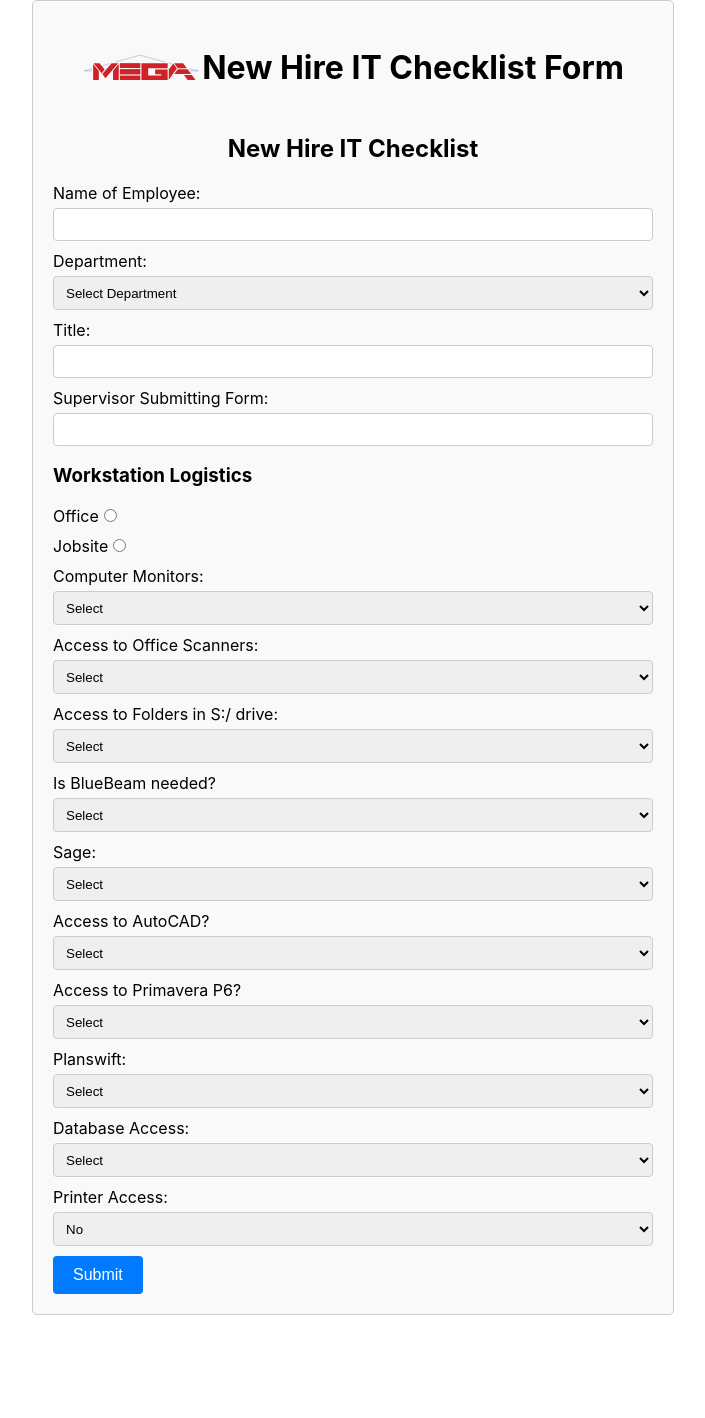
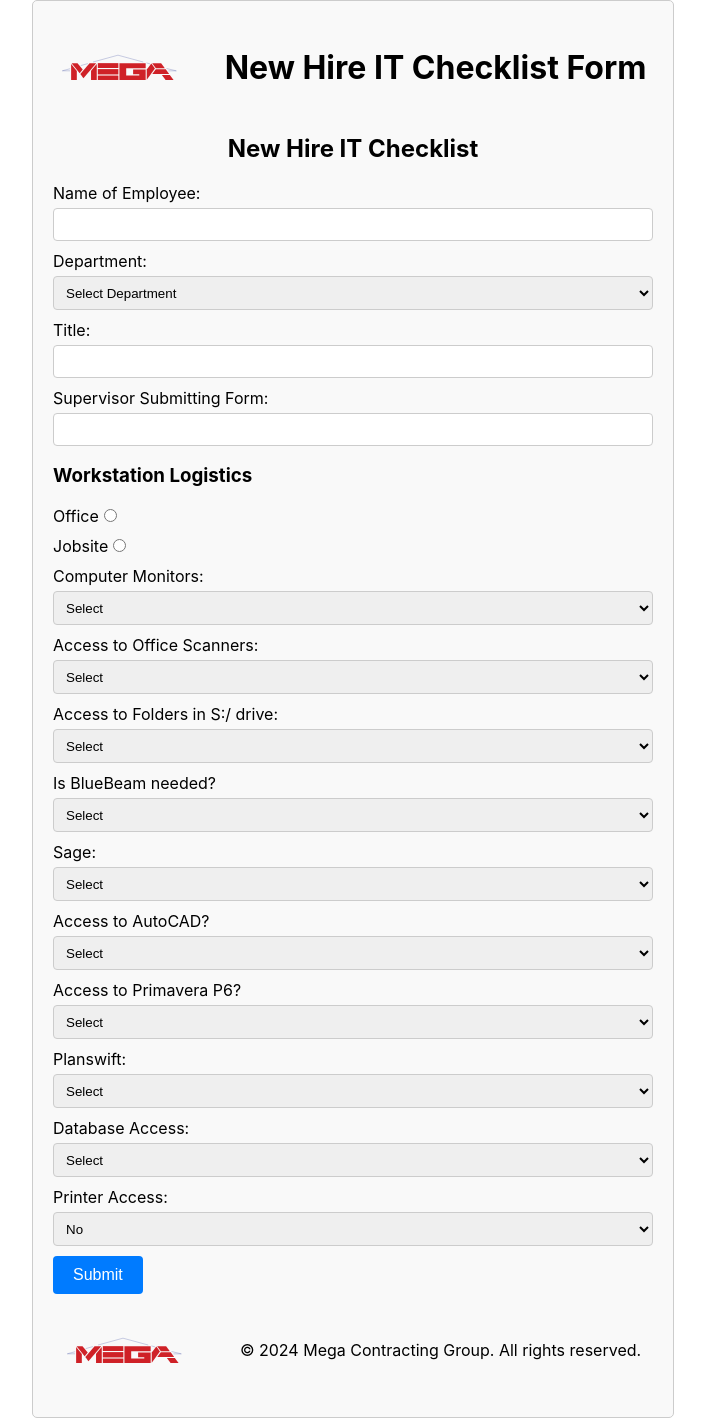
Before and after one commit to djpdim/newhire, a React (Create React App) app: page / in a window 1280 px wide. Shown: the whole page, without its empty margins (287-992 px from the left). Before the commit the page ends 1315 px from the top, so only its background shows below. Built offline with nearby package versions, Linux system fonts and the light colour scheme.

Commit message:
update functionality and added modules

```diff
--- a/src/App.css
+++ b/src/App.css
@@ -11,6 +11,7 @@
     align-items: center;
 }
 .logo {
+    margin-right: 45px;
     height: 20%;
     width: 20%;
 }
@@ -70,3 +71,16 @@
     font-weight: bold;
     color: darkgreen;
 }
+
+.footer {
+    margin-top: 10px;
+    display: flex;
+    justify-content: center; /* Align items horizontally center */
+    align-items: center; /* Align items vertically center */
+    text-align: center; /* Align text center */
+}
+
+.footer p {
+    display: inline;
+    margin-left: 10px; /* Adjust margin as needed */
+}
--- a/src/App.js
+++ b/src/App.js
@@ -3,16 +3,16 @@
 // App.js
 import React from "react";
 import "./App.css";
-import CompanyLogo from "./assets/megalg.svg"; // Import the company logo image
+// import CompanyLogo from "./assets/megalg.svg"; // Import the company logo image
 import NewHireForm from "./components/NewHireForm";
 
 function App() {
     return (
         <div className='App NewHireForm'>
-            <header className='App-header'>
+            {/* <header className='App-header'>
                 <img src={CompanyLogo} alt='Company Logo' className='logo' />
                 <h1 className='text-xl font-bold'>New Hire IT Checklist Form</h1>
-            </header>
+            </header> */}
             <main>
                 <NewHireForm />
             </main>
--- a/src/components/NewHireForm.js
+++ b/src/components/NewHireForm.js
@@ -2,7 +2,25 @@
 
 import emailjs from "emailjs-com";
 import React, { useState } from "react";
+import CompanyLogo from "../assets/megalg.svg"; // Import the company logo image
 
+const NavigationBar = () => {
+    return (
+        <div className='App-header'>
+            <img src={CompanyLogo} alt='Company Logo' className='logo' />
+            <h1>New Hire IT Checklist Form</h1>
+        </div>
+    );
+};
+
+const Footer = () => {
+    return (
+        <div className='footer'>
+            <img src={CompanyLogo} alt='Company Logo' className='logo' />
+            <p>&copy; 2024 Mega Contracting Group. All rights reserved.</p>
+        </div>
+    );
+};
 const NewHireForm = () => {
     const [formData, setFormData] = useState({
         employeeName: "",
@@ -36,6 +54,9 @@
             tasks: false,
             reports: false,
             subreq: false,
+            library: false,
+            safety: false,
+            purchasing: false,
         },
         printerAccess: {
             yes: false,
@@ -131,9 +152,9 @@
         //     setErrorMessage("Please fill out all required fields.");
         //     return;
         // }
-        //Prepare the email parameters
+
+        // Prepare the email parameters
         const message = `
-
                 Employee Name: ${formData.employeeName}
                 Department: ${formData.department}
                 Title: ${formData.title}
@@ -142,11 +163,27 @@
                 Monitors: ${formData.monitors}
                 Scanner Access: ${formData.scannerAccess}
                 Printer Access: ${formData.printerAccess.yes ? "Yes" : "No"}
-            BlueBeam Needed: ${formData.blueBeamNeeded}
+                Database Access: ${formData.databaseAccess}
+                Database Access Options: ${Object.keys(formData.moduleAccess)
+                    .filter(key => formData.moduleAccess[key])
+                    .map(key => {
+                        // Split camelCase module name into separate words
+                        const words = key.split(/(?=[A-Z])/);
+                        // Capitalize each word and join with space
+                        return words.map(w => w.charAt(0).toUpperCase() + w.slice(1)).join(" ");
+                    })
+                    .join(", ")}
                 Sage Needed: ${formData.sageNeeded}
                 Sage Options: ${Object.keys(formData.sageOptions)
                     .filter(key => formData.sageOptions[key])
-                .map(key => key.charAt(0).toUpperCase() + key.slice(1))}
+                    .map(key => {
+                        // Split camelCase module name into separate words
+                        const words = key.split(/(?=[A-Z])/);
+                        // Capitalize each word and join with space
+                        return words.map(w => w.charAt(0).toUpperCase() + w.slice(1)).join(" ");
+                    })
+                    .join(", ")}
+                BlueBeam Needed: ${formData.blueBeamNeeded}
                 S Drive Access: ${formData.sDriveAccess}
                 S Drive Location: ${formData.sDriveLocation}
                 AutoCAD Access: ${formData.autoCADAccess}
@@ -197,6 +234,7 @@
 
     return (
         <div>
+            <NavigationBar />
             <h2>New Hire IT Checklist</h2>
             {showForm ? (
                 <form onSubmit={handleSubmit}>
@@ -546,6 +584,7 @@
             ) : (
                 <div> {successMessage && <p className='successmessage'>{successMessage}</p>}</div>
             )}
+            <Footer />
         </div>
     );
 };
```
Also changed, not shown: src/components/Footer/index.js (added, +14 -0 lines), src/components/Navigation/index.js (added, +15 -0 lines), 1 other file (tests, documents, lock files or other folders). Lines whose indentation alone changed are shown as unchanged.
